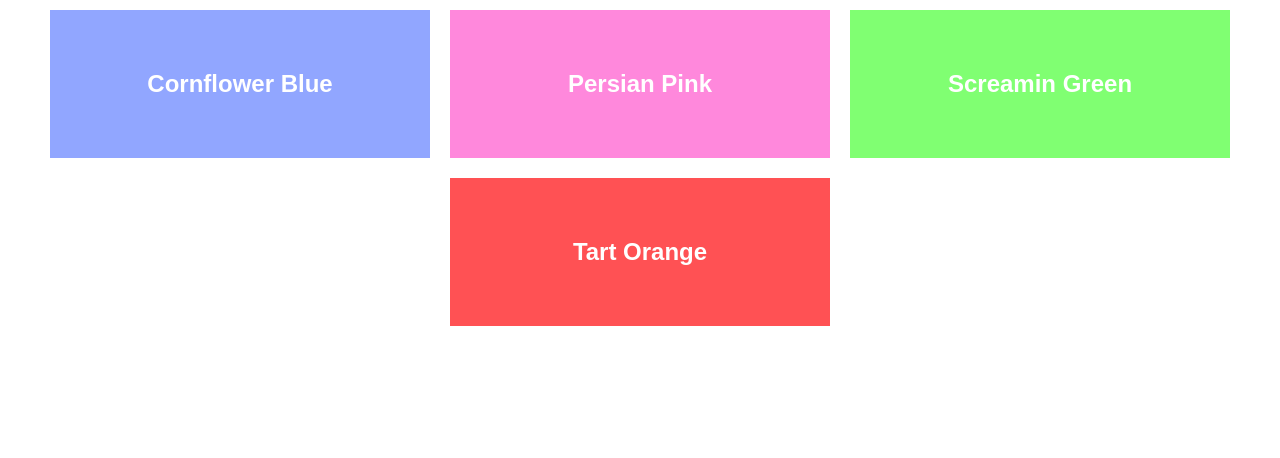
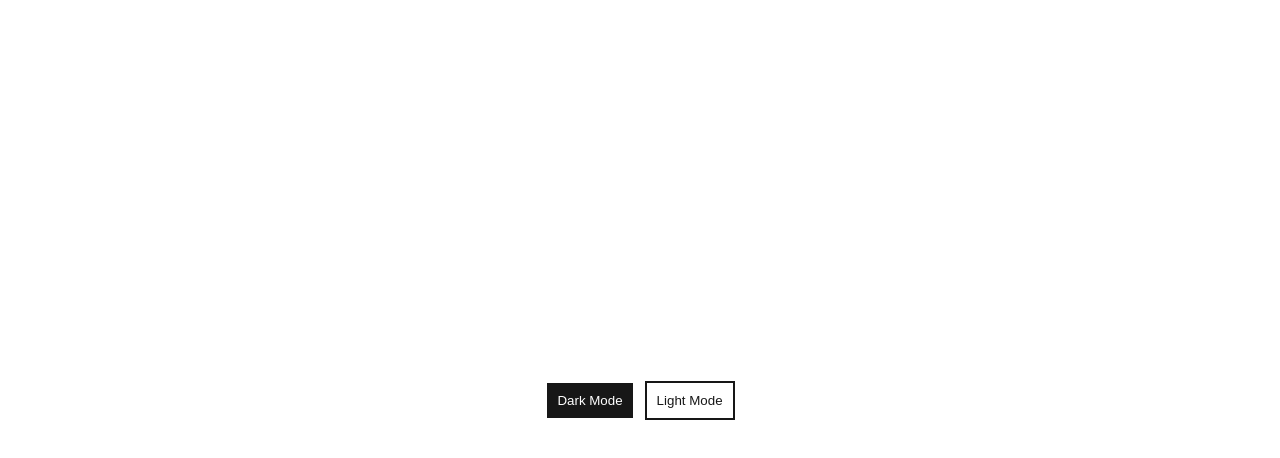
Before and after one commit to jingcheng-wang-2010/react-miniprojects, a React (Create React App) app: page / in a window 1280 px wide. Shown: the top 458 px of the page. Built offline with nearby package versions, Linux system fonts and the light colour scheme.

Commit message:
dark mode done

```diff
--- /dev/null
+++ b/src/02-dark-mode/DarkMode.js
@@ -0,0 +1,21 @@
+import './styles.css'
+import { useState }  from "react"
+
+export default function DarkMode () {
+    /*function darkModeOn() {
+      document.getElementsByClassName('page')[0].classList.add('dark-mode');
+    }
+
+    function darkModeOff() {
+      document.getElementsByClassName('page')[0].classList.remove('dark-mode');
+    }*/
+
+    const [darkMode, setDarkMode] = useState(false)
+
+    return (
+      <div className= {`page ${darkMode && 'dark-mode'}`}>
+        <button className='dark-mode-button' onClick={() => setDarkMode(true)}>Dark Mode</button>
+        <button className='light-mode-button' onClick={() => setDarkMode(false)}>Light Mode</button>
+      </div>
+    )
+  }
--- /dev/null
+++ b/src/02-dark-mode/styles.css
@@ -0,0 +1,34 @@
+.page {
+    height: 100vh;
+    width: 100vw;
+    display: flex;
+    align-items: center;
+    justify-content: center;
+  }
+
+  .dark-mode {
+    background-color: #171717;
+  }
+
+  button {
+    padding: 10px;
+    margin: 5px;
+    outline: none;
+  }
+
+  .dark-mode-button {
+    border: 2px solid white;
+    color: white;
+    background-color: #171717;
+  }
+
+  .light-mode-button {
+    border: 2px solid #171717;
+    color: #171717;
+    background-color: white;
+  }
+
+  body {
+    padding: 0px;
+    margin: 0px;
+  }
--- a/src/App.js
+++ b/src/App.js
@@ -1,11 +1,12 @@
 import './App.css';
 import ColorRenderer from './01-color-renderer/ColorRenderer'
+import DarkMode from './02-dark-mode/DarkMode'
 
 function App() {
   return (
     <div className="App">
-      <ColorRenderer />
-
+      {/*<ColorRenderer />*/}
+      <DarkMode />
     </div>
   );
 }
```
